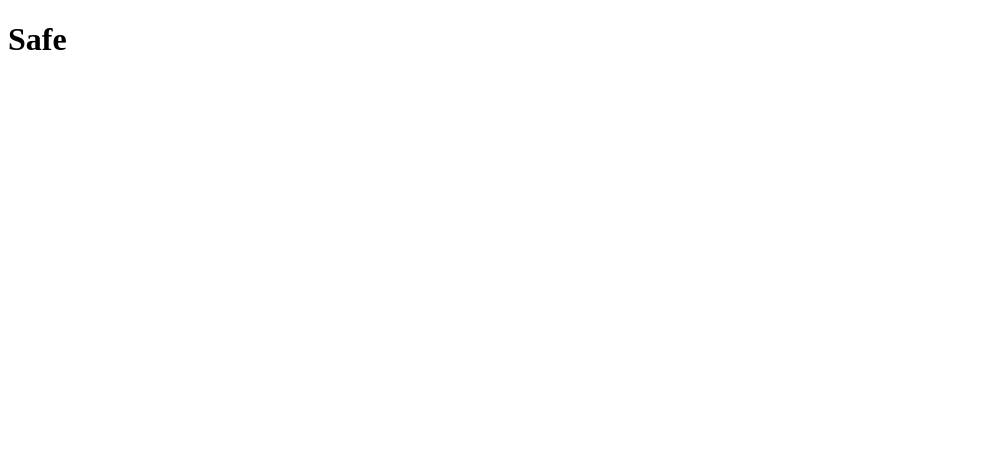
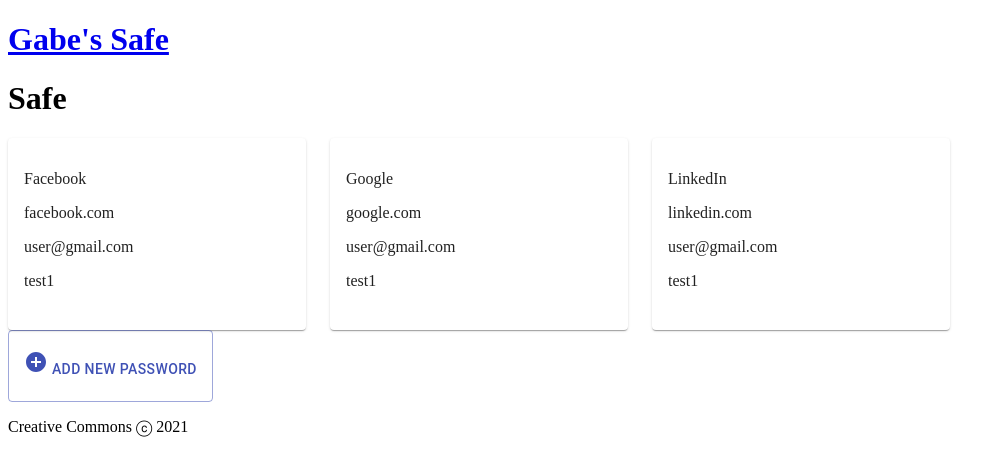
Before and after one commit to GabrielChavesBorges/gabesSafe, a React (Create React App) app in the folder client/: page /safe in a window 1280 px wide. Shown: the top 476 px of the page, without its empty margins (0-1007 px from the left). Built offline with nearby package versions, Linux system fonts and the light colour scheme.

Commit message:
Add app basic layout and components.

```diff
--- a/client/package.json
+++ b/client/package.json
@@ -3,6 +3,8 @@
   "version": "0.1.0",
   "private": true,
   "dependencies": {
+    "@material-ui/core": "^4.11.4",
+    "@material-ui/icons": "^4.11.2",
     "@testing-library/jest-dom": "^5.14.1",
     "@testing-library/react": "^11.2.7",
     "@testing-library/user-event": "^12.8.3",
--- a/client/src/components/App.jsx
+++ b/client/src/components/App.jsx
@@ -5,17 +5,21 @@
 import Register from "./pages/Register";
 import Login from "./pages/Login";
 import Safe from "./pages/Safe";
+import Header from "./Header";
+import Footer from "./Footer";
 
 function App() {
   return (
     <BrowserRouter>
       <div>
+        <Header />
         <Switch>
           <Route path="/" component={Home} exact/>
           <Route path="/register" component={Register}/>
           <Route path="/login" component={Login}/>
           <Route path="/safe" component={Safe}/>
         </Switch>
+        <Footer />
       </div>
     </BrowserRouter>
   );
--- /dev/null
+++ b/client/src/components/EntriesDashboard.jsx
@@ -0,0 +1,33 @@
+import React from "react";
+import { makeStyles } from "@material-ui/core/styles";
+import Grid from "@material-ui/core/Grid"
+import EntryCard from "./EntryCard";
+
+const useStyles = makeStyles((theme) => ({
+  root: {
+    flexGrow: 1
+  },
+  paper: {
+    padding: theme.spacing(2),
+    textAlign: "center",
+    color: theme.palette.text.secondary
+  }
+}));
+
+function EntriesDashboard(props) {
+  const classes = useStyles();
+
+  return (
+    <div className={classes.root}>
+      <Grid container spacing={3}>
+        {props.entries.map((entry) => {
+            return(<Grid item xs={3}>
+              <EntryCard content={entry}/>
+            </Grid>)
+        })}
+      </Grid>
+    </div>
+  );
+}
+
+export default EntriesDashboard;
--- /dev/null
+++ b/client/src/components/EntryCard.jsx
@@ -0,0 +1,17 @@
+import React from "react";
+import {Card, CardContent} from "@material-ui/core";
+
+function EntryCard(props) {
+  return(
+    <Card>
+      <CardContent>
+        <p>{props.content.title}</p>
+        <p>{props.content.link}</p>
+        <p>{props.content.login}</p>
+        <p>{props.content.password}</p>
+      </CardContent>
+    </Card>
+  );
+}
+
+export default EntryCard;
--- /dev/null
+++ b/client/src/components/Footer.jsx
@@ -0,0 +1,13 @@
+import React from "react"
+
+function Footer() {
+  const year = new Date().getFullYear();
+
+  return (
+    <footer>
+      <p>Creative Commons ⓒ {year}</p>
+    </footer>
+  );
+}
+
+export default Footer;
--- /dev/null
+++ b/client/src/components/FormDialog.jsx
@@ -0,0 +1,84 @@
+import React from 'react';
+import Button from '@material-ui/core/Button';
+import TextField from '@material-ui/core/TextField';
+import Dialog from '@material-ui/core/Dialog';
+import DialogActions from '@material-ui/core/DialogActions';
+import DialogContent from '@material-ui/core/DialogContent';
+import DialogContentText from '@material-ui/core/DialogContentText';
+import DialogTitle from '@material-ui/core/DialogTitle';
+import AddCircleIcon from '@material-ui/icons/AddCircle';
+
+export default function FormDialog() {
+  const [open, setOpen] = React.useState(false);
+
+  const handleClickOpen = () => {
+    setOpen(true);
+  };
+
+  const handleClose = () => {
+    setOpen(false);
+  };
+
+  return (
+    <div>
+      <Button variant="outlined" color="primary" onClick={handleClickOpen}>
+        <p><AddCircleIcon /> Add new password</p>
+      </Button>
+      <Dialog open={open} onClose={handleClose} aria-labelledby="form-dialog-title">
+        <DialogTitle id="form-dialog-title">Add new password</DialogTitle>
+        <DialogContent>
+          <TextField
+            autoFocus
+            margin="dense"
+            id="title"
+            label="Title"
+            autoComplete="off"
+            type="text"
+            fullWidth
+          />
+        </DialogContent>
+        <DialogContent>
+          <TextField
+            autoFocus
+            margin="dense"
+            id="userName"
+            label="Login"
+            autoComplete="off"
+            type="text"
+            fullWidth
+          />
+        </DialogContent>
+        <DialogContent>
+          <TextField
+            autoFocus
+            margin="dense"
+            id="password"
+            label="Password"
+            autoComplete="off"
+            type="password"
+            fullWidth
+          />
+        </DialogContent>
+        <DialogContent>
+          <TextField
+            autoFocus
+            margin="dense"
+            id="link"
+            label="Website link"
+            autoComplete="off"
+            type="url"
+            fullWidth
+          />
+        </DialogContent>
+        <DialogActions>
+          <Button onClick={handleClose} color="primary">
+            Cancel
+          </Button>
+          <Button onClick={handleClose} color="primary">
+            Add
+          </Button>
+        </DialogActions>
+      </Dialog>
+    </div>
+  );
+}
--- /dev/null
+++ b/client/src/components/Header.jsx
@@ -0,0 +1,12 @@
+import React from "react"
+import {Link} from "react-router-dom"
+
+function Header() {
+  return (
+    <header>
+      <Link to="/"><h1>Gabe's Safe</h1></Link>
+    </header>
+  );
+}
+
+export default Header;
--- a/client/src/components/pages/Home.jsx
+++ b/client/src/components/pages/Home.jsx
@@ -4,7 +4,7 @@
 function Home() {
     return (
         <div>
-            <h1>Gabe's Safe</h1>
+            <h1>Home</h1>
             <Link to="/register"><button>Register</button></Link>
             <Link to="/login"><button>Log in</button></Link>
         </div>
--- a/client/src/components/pages/Safe.jsx
+++ b/client/src/components/pages/Safe.jsx
@@ -1,9 +1,36 @@
-import React from "react";
+import React, { useState } from "react";
+import EntriesDashboard from "../EntriesDashboard";
+import FormDialog from "../FormDialog";
 
 function Safe() {
+    const initialEntries = [
+        {
+            title: "Facebook",
+            login: "user@gmail.com",
+            password: "test1",
+            link: "facebook.com"
+        },
+        {
+            title: "Google",
+            login: "user@gmail.com",
+            password: "test1",
+            link: "google.com"
+        },
+        {
+            title: "LinkedIn",
+            login: "user@gmail.com",
+            password: "test1",
+            link: "linkedin.com"
+        }
+    ];
+
+    let [entries, setEntries] = useState(initialEntries);
+
     return(
         <div>
             <h1>Safe</h1>
+            <EntriesDashboard entries={entries}/>
+            <FormDialog />
         </div>
     );
 }
```
Also changed, not shown: 1 other file (tests, documents, lock files or other folders).
